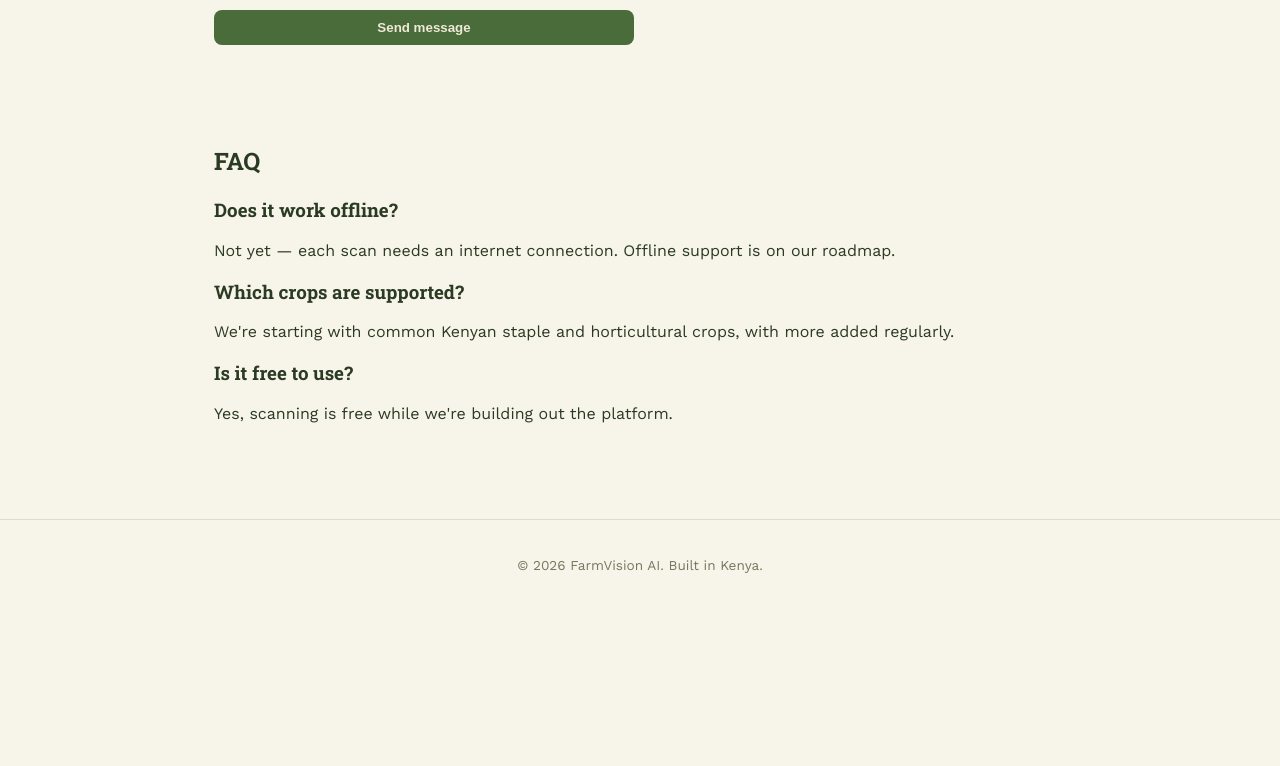
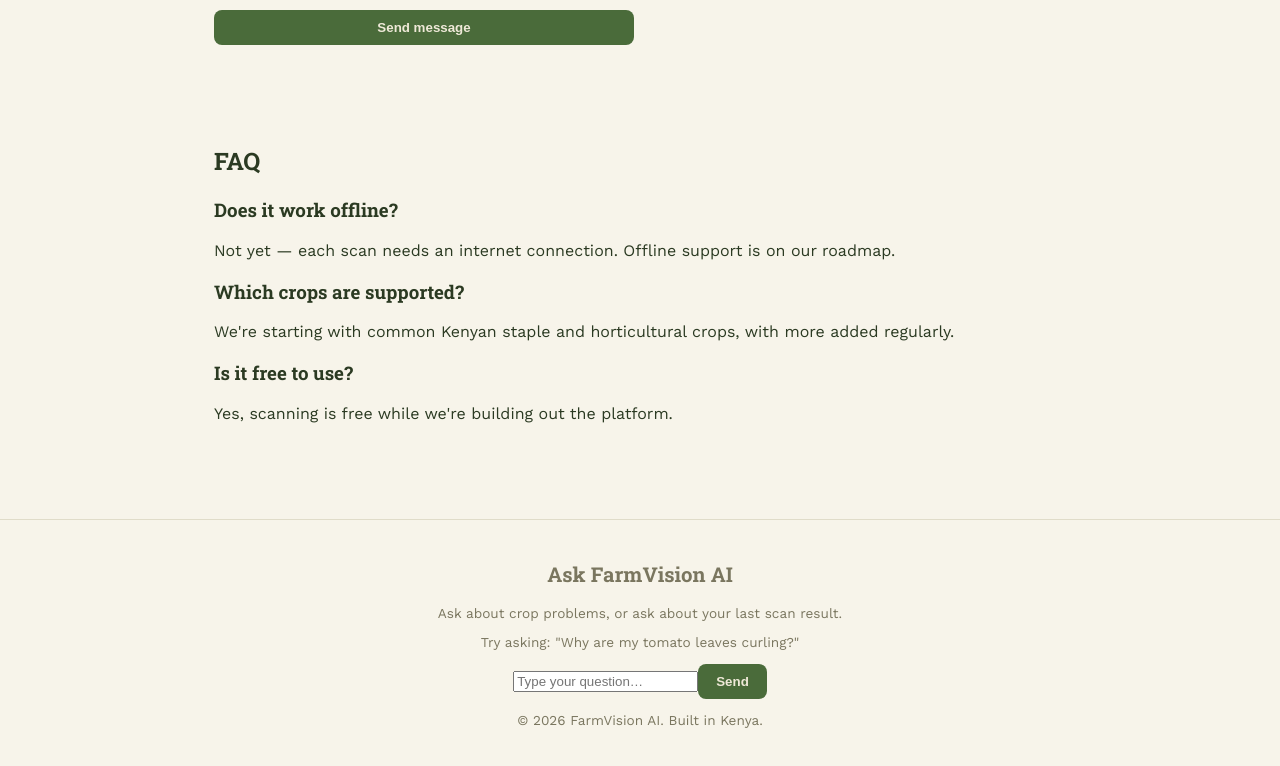
Before and after one commit to susanngei80-ui/farmvision-al, a React (Vite) app: page / in a window 1280 px wide. Shown: the part 1648-2414 px from the top of the page. Before the commit the page ends 2259 px from the top, so only its background shows below. Built offline with nearby package versions, Linux system fonts and the light colour scheme.

Commit message:
Update App.jsx

```diff
--- a/src/App.jsx
+++ b/src/App.jsx
@@ -416,6 +416,35 @@ export default function App() {
       </section>
 
       <footer className="footer">
+        <section className="chatbox" id="chatbox">
+        <h2>Ask FarmVision AI</h2>
+        <p className="chat-sub">Ask about crop problems, or ask about your last scan result.</p>
+        <div className="chat-window">
+          <div className="chat-messages">
+            {chatMessages.length === 0 && (
+              <p className="chat-empty">Try asking: "Why are my tomato leaves curling?"</p>
+            )}
+            {chatMessages.map((m, i) => (
+              <div key={i} className={`chat-bubble ${m.role}`}>
+                {m.text}
+              </div>
+            ))}
+            {chatLoading && <div className="chat-bubble assistant chat-typing">Typing…</div>}
+          </div>
+          <div className="chat-input-row">
+            <input
+              type="text"
+              placeholder="Type your question…"
+              value={chatInput}
+              onChange={(e) => setChatInput(e.target.value)}
+              onKeyDown={(e) => e.key === "Enter" && sendChatMessage()}
+            />
+            <button className="btn-primary" onClick={sendChatMessage} disabled={chatLoading}>
+              Send
+            </button>
+          </div>
+        </div>
+      </section>
         <p>© {new Date().getFullYear()} FarmVision AI. Built in Kenya.</p>
       </footer>
     </div>
```
